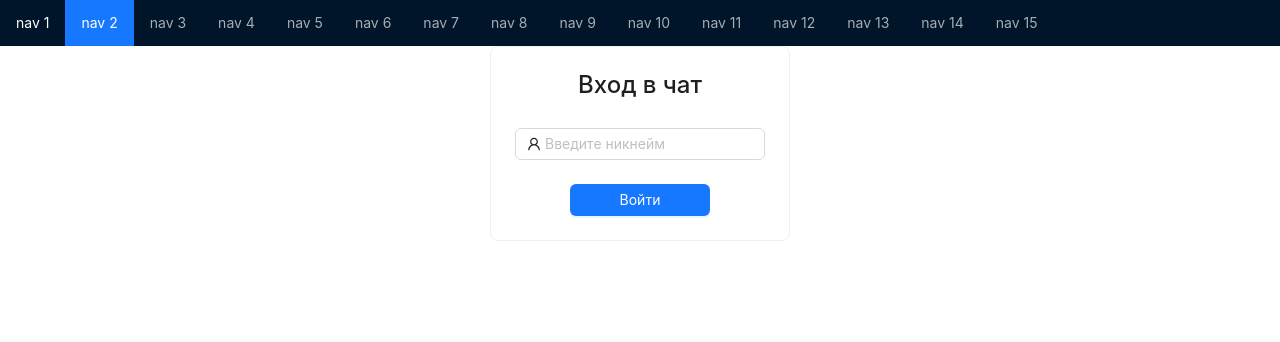
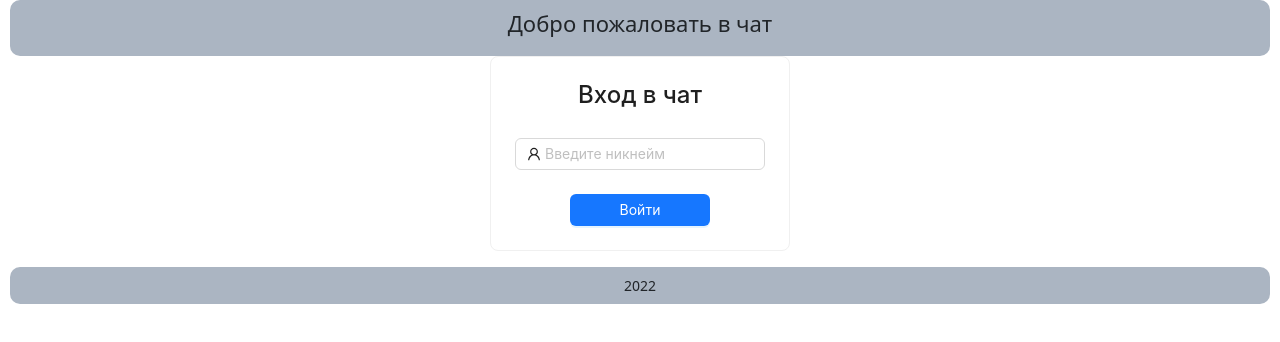
Before and after one commit to woofmgn/react-chat-test-task, a React (Create React App) app: page / in a window 1280 px wide. Shown: the top 342 px of the page. Built offline with nearby package versions, Linux system fonts and the light colour scheme.

Commit message:
feat: fix styles

```diff
--- a/src/components/App.jsx
+++ b/src/components/App.jsx
@@ -1,13 +1,14 @@
 import { useEffect, useState } from 'react';
 import { Route, Routes, useNavigate } from 'react-router-dom';
 import Chat from './Chat';
+import Footer from './Footer';
 import Header from './Header';
 import LoginPage from './LoginPage';
+import ProtectedRoute from './ProtectedRoute';
 
 function App() {
   const [isLogged, setIsLogged] = useState(false);
   const [owner, setOwner] = useState('');
-
   const navigate = useNavigate();
 
   const updateSessionStorage = (newUser) => {
@@ -20,20 +21,6 @@ function App() {
   const getSessionStorate = () => {
     setOwner(() => JSON.parse(sessionStorage.getItem('user')));
   };
-
-  // const loginUser = () => {
-  //   const user = JSON.parse(sessionStorage.getItem('user'));
-  //   if (user !== null && user.length !== 0) {
-  //     navigate('/');
-  //   }
-  // };
-
-  // const loginUser = () => {
-  //   const user = JSON.parse(sessionStorage.getItem('user'));
-  //   if (user) {
-  //     navigate('/chat');
-  //   }
-  // };
 
   const addMessage = (data) => {
     const storage = JSON.parse(localStorage.getItem('messages')) || [];
@@ -52,8 +39,6 @@ function App() {
 
   useEffect(() => {
     getSessionStorate();
-    // document.title = owner;
-    // loginUser();
   }, [owner]);
 
   return (
@@ -70,7 +55,7 @@ function App() {
             />
           }
         />
-        <Route
+        {/* <Route
           path="/chat"
           element={
             <Chat
@@ -79,8 +64,22 @@ function App() {
               onGetMessages={getMessage}
             />
           }
+        /> */}
+        <Route
+          path="/chat"
+          element={
+            <ProtectedRoute isLogged={isLogged}>
+              {' '}
+              <Chat
+                owner={owner}
+                onAddMessage={addMessage}
+                onGetMessages={getMessage}
+              />
+            </ProtectedRoute>
+          }
         />
       </Routes>
+      <Footer />
     </div>
   );
 }
--- a/src/components/Chat.jsx
+++ b/src/components/Chat.jsx
@@ -29,6 +29,7 @@ const Chat = ({ owner, onAddMessage, onGetMessages }) => {
             <MessageList
               onGetMessages={onGetMessages}
               newMessage={newMessage}
+              owner={owner}
             />
           </Col>
         </Row>
--- /dev/null
+++ b/src/components/Footer.jsx
@@ -0,0 +1,12 @@
+import React from 'react';
+import '../styles/Footer.css';
+
+const Footer = () => {
+  return (
+    <footer className="footer">
+      <p className="footer__title">2022</p>
+    </footer>
+  );
+};
+
+export default Footer;
--- a/src/components/Header.jsx
+++ b/src/components/Header.jsx
@@ -1,24 +1,11 @@
-import { Menu } from 'antd';
-
 import React from 'react';
+import '../styles/Header.css';
 
 const Header = () => {
   return (
-    <>
-      <div className="logo" />
-      <Menu
-        theme="dark"
-        mode="horizontal"
-        defaultSelectedKeys={['2']}
-        items={new Array(15).fill(null).map((_, index) => {
-          const key = index + 1;
-          return {
-            key,
-            label: `nav ${key}`,
-          };
-        })}
-      />
-    </>
+    <header className="header">
+      <h1 className="header__title">Добро пожаловать в чат</h1>
+    </header>
   );
 };
 
--- a/src/components/Message.jsx
+++ b/src/components/Message.jsx
@@ -1,19 +1,51 @@
-import { Card } from 'antd';
+import { Card, Col, Row } from 'antd';
 import React from 'react';
 
-const Message = ({ text, author }) => {
+const Message = ({ text, author, owner }) => {
   return (
-    <li style={{ listStyleType: 'none' }}>
+    <>
+      {author === owner ? (
+        <Row>
+          <Col span={8} offset={14}>
+            <li
+              style={{
+                listStyleType: 'none',
+                marginBottom: 12,
+              }}
+            >
+              <Card
+                headStyle={{ backgroundColor: '#5b84b3', textAlign: 'right' }}
+                bodyStyle={{ backgroundColor: '#88aad1' }}
+                size="small"
+                title={author + ' ( я )'}
+              >
+                <p style={{ textAlign: 'right' }}>{text}</p>
+              </Card>
+            </li>
+          </Col>
+        </Row>
+      ) : (
+        <Row>
+          <Col span={8}>
+            <li
+              style={{
+                listStyleType: 'none',
+                marginBottom: 12,
+              }}
+            >
               <Card
                 headStyle={{ backgroundColor: '#d9d9d9' }}
                 bodyStyle={{ backgroundColor: '#f0f0f0' }}
                 size="small"
                 title={author}
-        style={{ width: 200 }}
               >
                 <p>{text}</p>
               </Card>
             </li>
+          </Col>
+        </Row>
+      )}
+    </>
   );
 };
 
--- a/src/components/MessageList.jsx
+++ b/src/components/MessageList.jsx
@@ -2,12 +2,13 @@ import React, { useEffect, useRef, useState } from 'react';
 import '../styles/MessageList.css';
 import Message from './Message';
 
-const MessageList = ({ onGetMessages, newMessage }) => {
+const MessageList = ({ onGetMessages, newMessage, owner }) => {
   const [messageList, setMessageList] = useState([]);
   const lastMessage = useRef(null);
 
   const checkNewMessage = () => {
     setMessageList(onGetMessages);
+    scrollToBottom();
   };
 
   const scrollToBottom = () => {
@@ -27,14 +28,19 @@ const MessageList = ({ onGetMessages, newMessage }) => {
 
   return (
     <>
-      <ul className="message-list" ref={lastMessage}>
+      <ul className="message-list">
         {messageList &&
           messageList.map((item) => {
             return (
-              <Message key={item.id} text={item.text} author={item.name} />
+              <Message
+                key={item.id}
+                text={item.text}
+                author={item.name}
+                owner={owner}
+              />
             );
           })}
-        <div />
+        <div ref={lastMessage} />
       </ul>
     </>
   );
--- /dev/null
+++ b/src/components/ProtectedRoute.jsx
@@ -0,0 +1,8 @@
+import React from 'react';
+import { Navigate } from 'react-router-dom';
+
+const ProtectedRoute = ({ isLogged, children }) => {
+  return isLogged ? children : <Navigate to="/" />;
+};
+
+export default ProtectedRoute;
--- a/src/components/SendingBox.jsx
+++ b/src/components/SendingBox.jsx
@@ -21,13 +21,13 @@ const SendingBox = ({ onAddMessage, owner, onChangeLastMessage }) => {
 
     onAddMessage(message);
     onChangeLastMessage(message);
-
+    setInputChange('');
     window.dispatchEvent(new Event('storage'));
   };
 
   return (
-    <Form onSubmitCapture={handleSubmit}>
-      <Input.Group compact className="d-flex" on>
+    <Form onSubmitCapture={handleSubmit} style={{ marginTop: 14 }}>
+      <Input.Group compact className="d-flex">
         <Input value={'' || inputChange} onChange={handleChangeInput} />
         <Button type="primary" htmlType="submit">
           Отправить
--- a/src/styles/Chat.css
+++ b/src/styles/Chat.css
@@ -1,4 +1,5 @@
 .wrapper {
-
-  height: 85vh;
+  max-height: 80vh;
+  height: 100%;
+  /* height: 85vh; */
 }
--- /dev/null
+++ b/src/styles/Footer.css
@@ -0,0 +1,13 @@
+.footer {
+  background-color: #abb5c2;
+  border-radius: 10px;
+  margin: 0 10px;
+}
+
+.footer__title {
+  font-size: 14px;
+  margin: 0;
+  text-align: center;
+  padding: 8px 0 8px 0;
+  margin-top: 16px;
+}
--- /dev/null
+++ b/src/styles/Header.css
@@ -0,0 +1,12 @@
+.header {
+  background-color: #abb5c2;
+  border-radius: 10px;
+  margin: 0 10px;
+}
+
+.header__title {
+  font-size: 22px;
+  margin: 0;
+  text-align: center;
+  padding: 10px 0 20px 0;
+}
```
Lines whose indentation alone changed are shown as unchanged.
